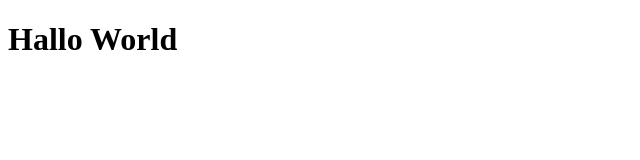
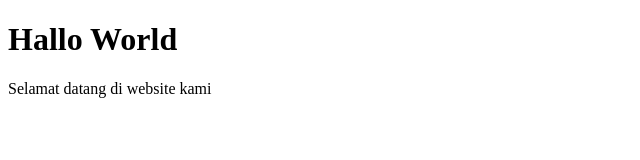
Before and after one commit to skindra/donatur-alhikmah, a plain HTML site: page index.html in a window 1280 px wide. Shown: the whole page, without its empty margins (0-640 px from the left). Drawn offline with Linux system fonts and the light colour scheme.

Commit message:
tambah paragraf

```diff
--- a/index.html
+++ b/index.html
@@ -9,6 +9,7 @@
 
 <body>
    <h1>Hallo World</h1>
+   <p>Selamat datang di website kami</p>
 </body>
 
 </html>
```
